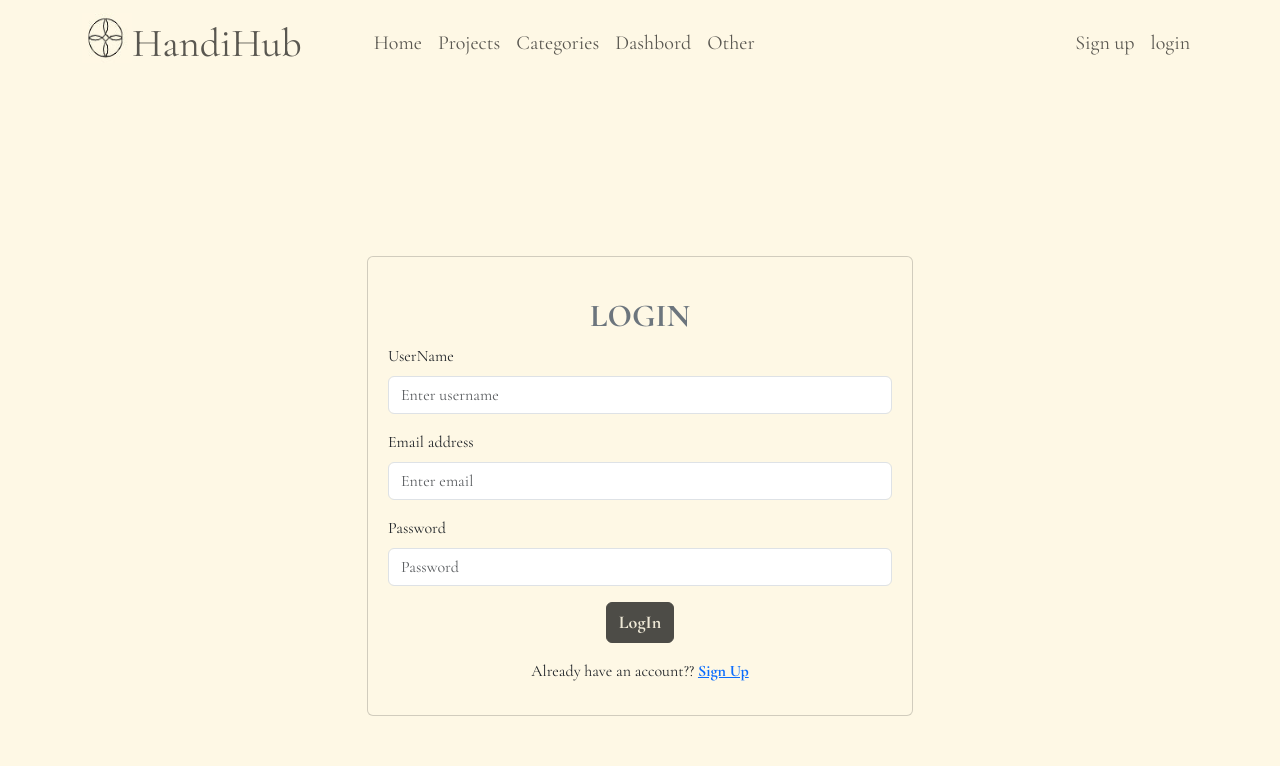
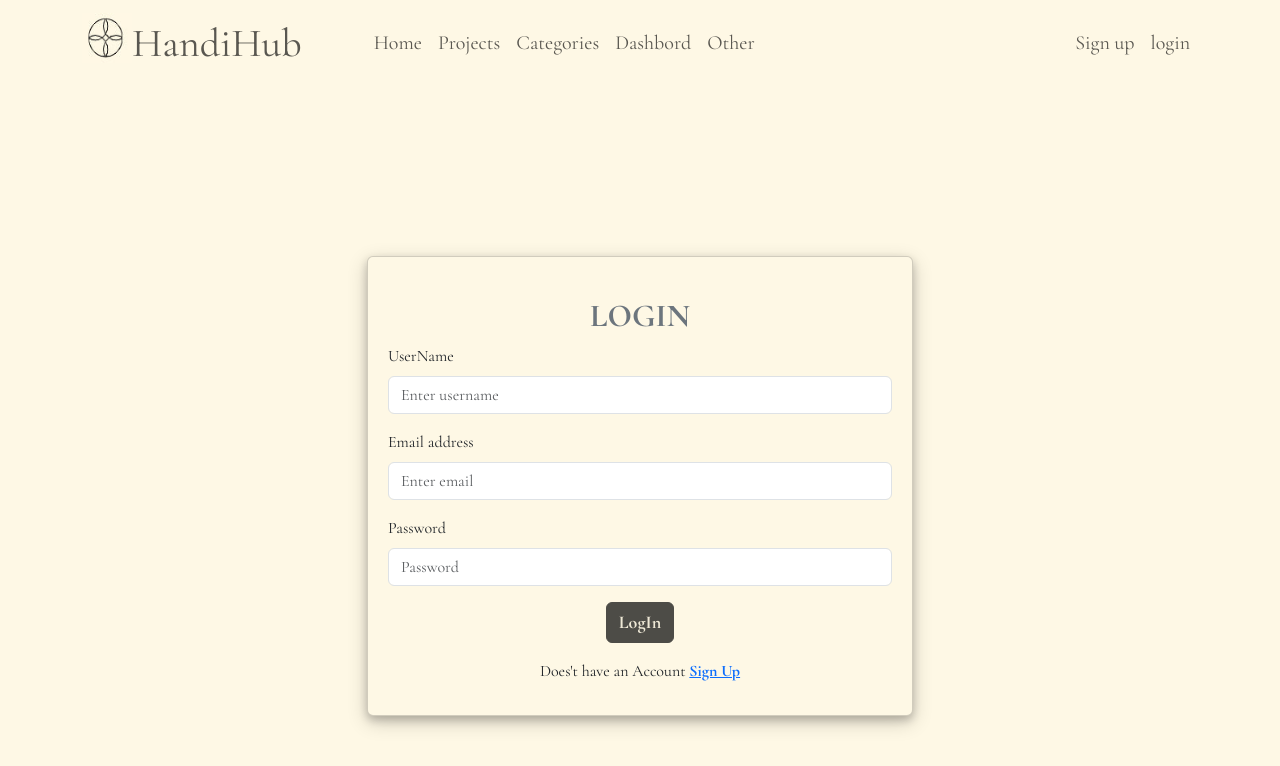
Before and after one commit to marwababelly/handihup, a React (Create React App) app: page /LogIn in a window 1280 px wide. Shown: the top 766 px of the page. Built offline with nearby package versions, Linux system fonts and the light colour scheme.

Commit message:
Edit Question for LogIn

```diff
--- a/src/Pages/LogInPage/LogInPage.js
+++ b/src/Pages/LogInPage/LogInPage.js
@@ -105,7 +105,7 @@
                     </Form>
                     <div className="mt-3">
                       <p className="mb-0  text-center">
-                        Already have an account??{" "}
+                        Does't have an Account{" "}
                         <Link to="/SignUp" className="text-primary fw-bold">
                           Sign Up
                         </Link>
--- a/src/Pages/LogInPage/LogInPage.module.css
+++ b/src/Pages/LogInPage/LogInPage.module.css
@@ -11,12 +11,13 @@
   transform: scale(1.1);
   background: #eee8d6;
   color: #4d4c47;
-  border: 2px solid #4d4c47;
+  border: 2px solid #565b69;
 }
 
 .card {
   padding: 0px 4px;
   background: #fef8e5;
+  box-shadow: 0 4px 8px 0 rgba(0, 0, 0, 0.2), 0 6px 20px 0 rgba(0, 0, 0, 0.19);
 }
 
 .card:hover {
--- a/src/Pages/SIgnUpPage/SIgnUpPage.module.css
+++ b/src/Pages/SIgnUpPage/SIgnUpPage.module.css
@@ -17,6 +17,7 @@
 .card {
   padding: 0px 4px;
   background: #fef8e5;
+  box-shadow: 0 4px 8px 0 rgba(0, 0, 0, 0.2), 0 6px 20px 0 rgba(0, 0, 0, 0.19);
 }
 
 .card:hover {
```
